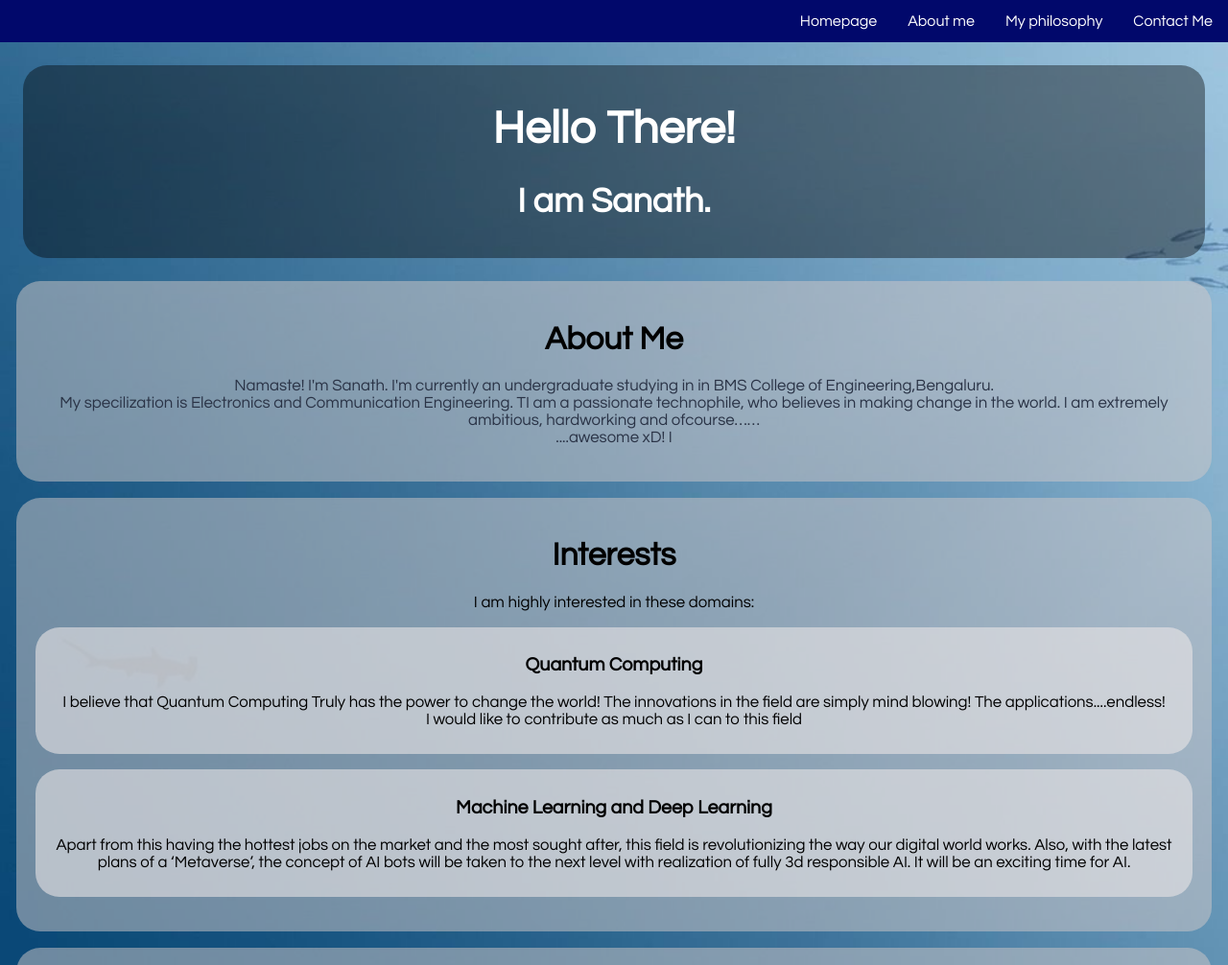
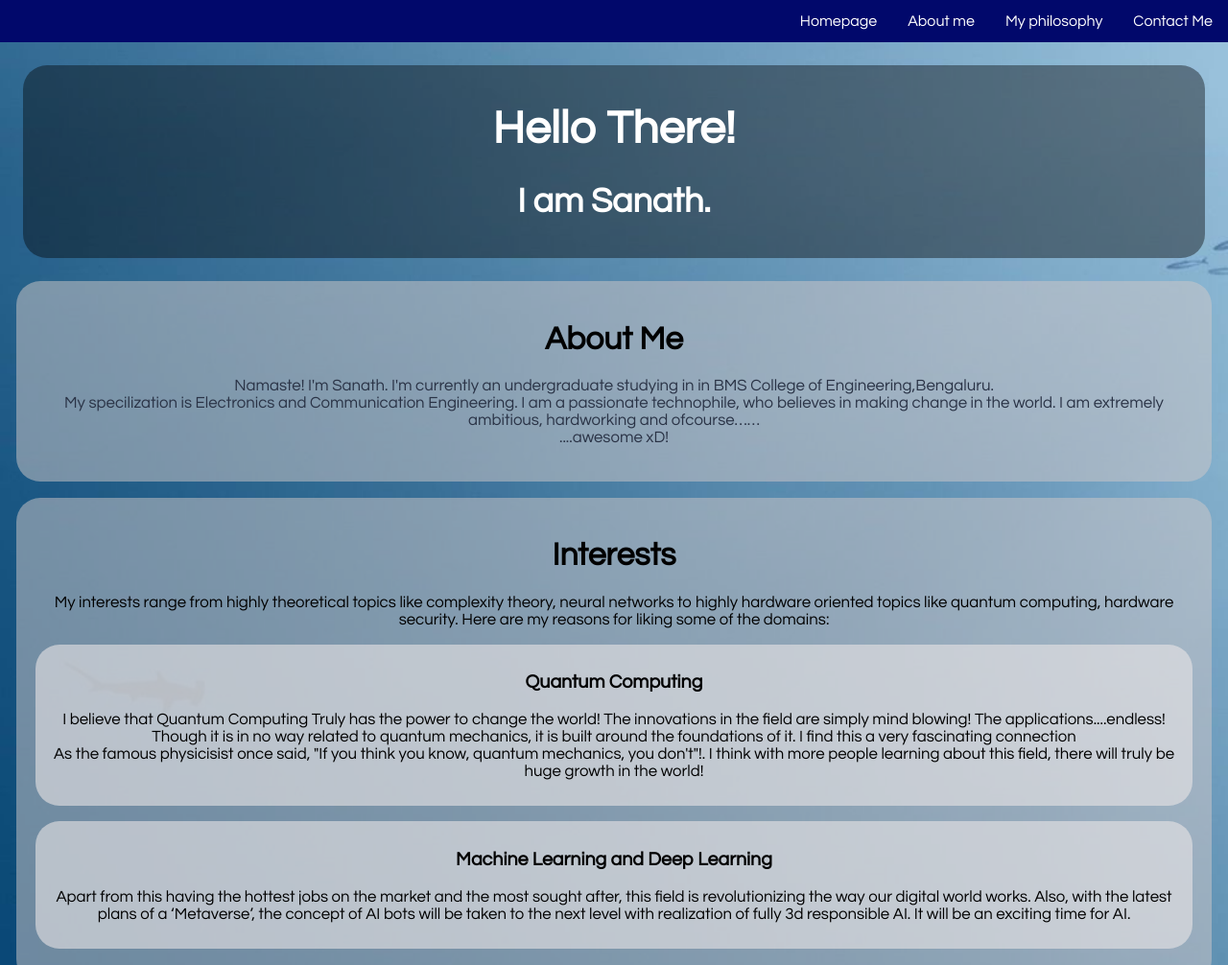
Before and after one commit to sanathNU/Portfolio, a plain HTML site: page index.html in a window 1280 px wide. Shown: the top 1006 px of the page at 96% size. Drawn offline with Linux system fonts and the light colour scheme.

Commit message:
some just simple changes

```diff
--- a/index.html
+++ b/index.html
@@ -27,7 +27,7 @@
     <div class='content'>
         <h1>About Me</h1>
     <p style="color:rgb(42, 51, 70);text-align:center"> Namaste! I'm Sanath. I'm currently an undergraduate studying in in BMS College of Engineering,Bengaluru.<br>
-        My specilization is Electronics and Communication Engineering. TI am a passionate technophile, who believes in making change in the world. I am extremely ambitious, hardworking and ofcourse……<br>....awesome xD! I </p>
+        My specilization is Electronics and Communication Engineering. I am a passionate technophile, who believes in making change in the world. I am extremely ambitious, hardworking and ofcourse……<br>....awesome xD!</p>
     </div>
     <!-- <div class='content'>
         <h1>Skills</h1>
@@ -40,11 +40,11 @@
 
     <div class='content'>
           <h1>Interests</h1>
-          I am highly interested in these domains:<br>
+          My interests range from highly theoretical topics like complexity theory, neural networks to highly hardware oriented topics like quantum computing, hardware security. Here are my reasons for liking some of the domains:<br>
 
               <div class= 'content-inside'><h3>Quantum Computing</h3>
-              <p> I believe that Quantum Computing Truly has the power to change the world! The innovations in the field are simply mind blowing! The applications....endless!<br>
-            I would like to contribute as much as I can to this field</p>
+              <p> I believe that Quantum Computing Truly has the power to change the world! The innovations in the field are simply mind blowing! The applications....endless! Though it is in no way related to quantum mechanics, it is built around the foundations of it. I find this a very fascinating connection<br>
+            As the famous physicisist once said, "If you think you know, quantum mechanics, you don't"!. I think with more people learning about this field, there will truly be huge growth in the world!</p>
             </div>
               <div class = 'content-inside'>
               <h3>Machine Learning and Deep Learning</h3>
@@ -60,7 +60,7 @@
     <a name ="My philosophy"></a>
       <div class='content'><h1>My Philosophy</h1>
         <div class='content-inside'>
-    <p style = "text-align:center"> I believe we are living in a golden age of information. We millennials are the only ones who can differentiate between a time when there was no internet and present age. Hence, I say instead of being scared and intimidated of from this, we should embrace it and utilize it to our best possible ability. I quote the German philosopher Gottfried Leibniz by saying that we live in the “best of all possible worlds”. <br>I believe that to “tame this beast” of the internet, we need discipline and integrity and the mental strength…….to only take what is really essential and not get distracted by the endless depths of the internet.
+    <p style = "text-align:center"> I believe we are living in a golden age of information. We millennials are the only ones who can differentiate between a time when there was no internet and present age. Hence, I say instead of being scared and intimidated of from this, we should embrace it and utilize it to our best possible ability.<br> I quote the German philosopher Gottfried Leibniz by saying that we live in the “best of all possible worlds”.<br> I believe that to “tame this beast” of the internet, we need discipline and integrity and the mental strength…….to only take what is really essential and not get distracted by the endless depths of the internet.
         I also believe that excellence is not something that is “inherited” nor “developed” but a mix of both. I believe that even for talent to grow, we need the right guidance and motivation.
         With these principles as pillars to my mental fort, I row in the ocean of life always looking for the big challenges to face and hurdles to cross…….
           </p></div>
```
